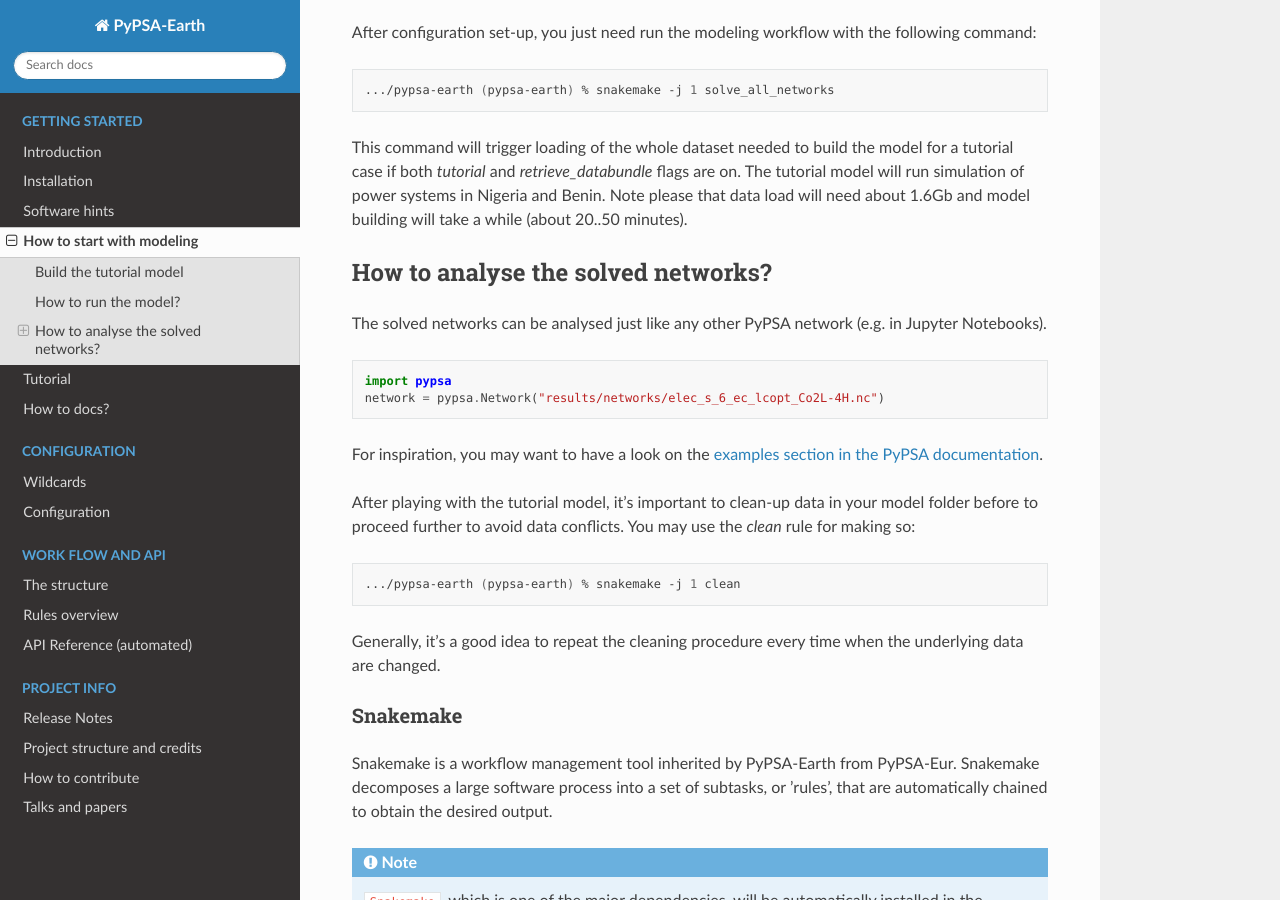
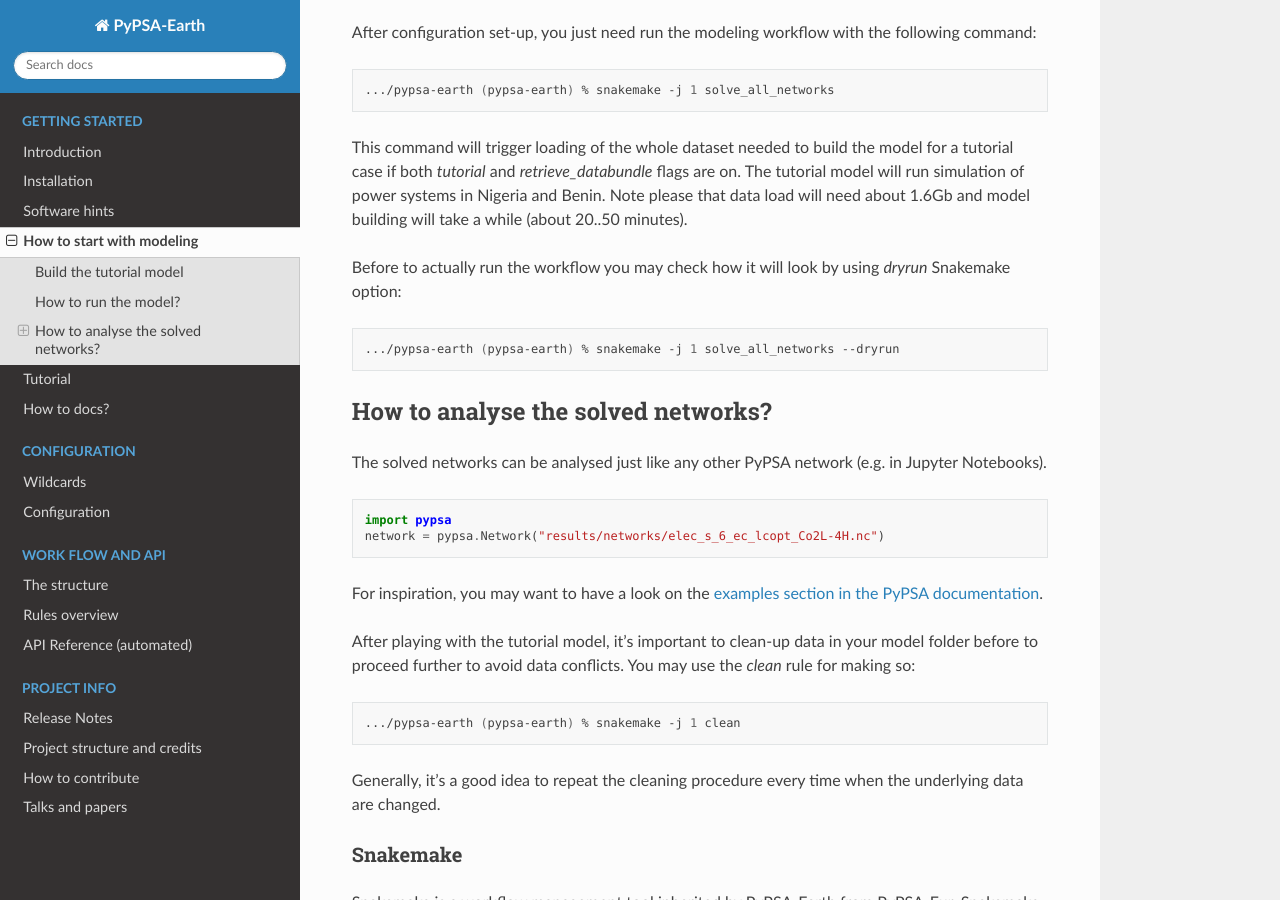
Before and after one commit to pypsa-meets-earth/pypsa-earth, a Sphinx documentation site: the page built from doc/quick_start.rst, in a window 1280 px wide and 900 px high, scrolled down 802 px. Built offline with Sphinx 7.4.7 and the Read the Docs theme 2.0.0, drawn with Linux system fonts in a browser that asks for light colours; pages that are not in the unit, such as notebooks, are missing from menus; the version number could not be read and is left out.

Commit message:
Introduce a dryrun

```diff
--- a/doc/quick_start.rst
+++ b/doc/quick_start.rst
@@ -45,6 +45,13 @@
 
 This command will trigger loading of the whole dataset needed to build the model for a tutorial case if both `tutorial` and `retrieve_databundle` flags are on. The tutorial model will run simulation of power systems in Nigeria and Benin. Note please that data load will need about 1.6Gb and model building will take a while (about 20..50 minutes).
 
+Before to actually run the workflow you may check how it will look by using `dryrun` Snakemake option:
+
+.. code:: bash
+
+    .../pypsa-earth (pypsa-earth) % snakemake -j 1 solve_all_networks --dryrun
+
+
 How to analyse the solved networks?
 ------------------------------
 
```
